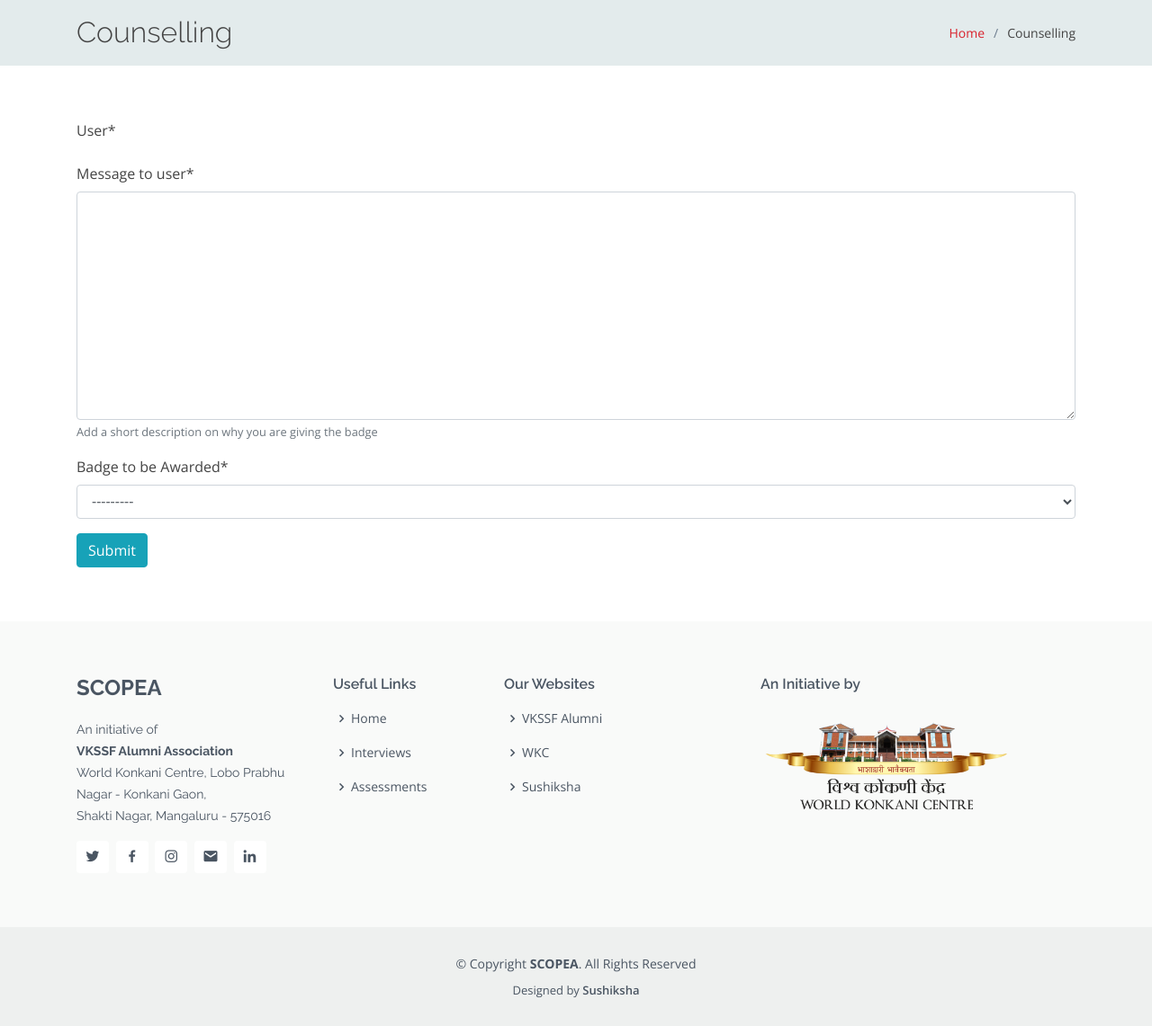
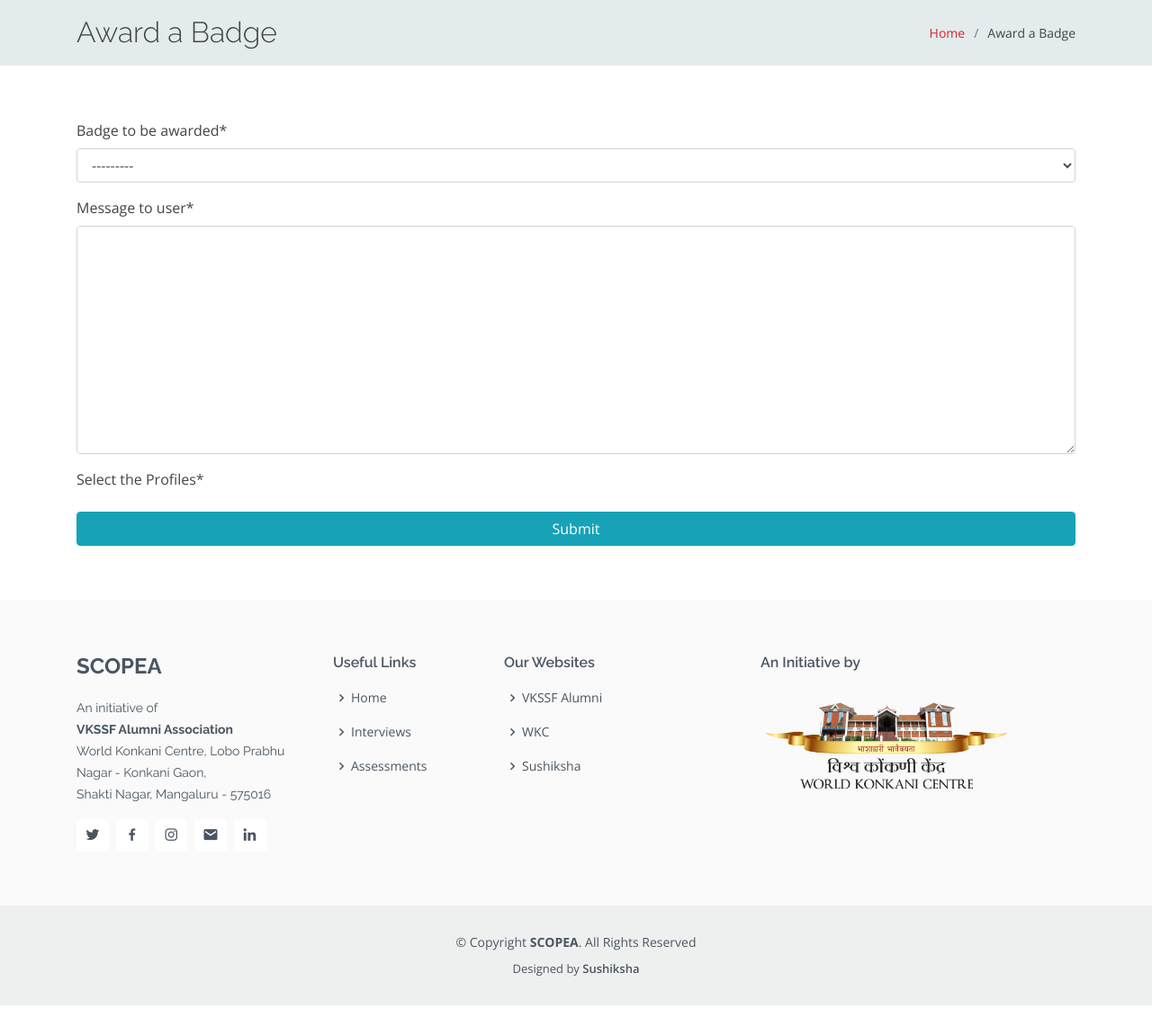
Before and after one commit to World-Konkani-Centre/sushiksha_placement_prep, a Django app: page /award-badge/ in a window 1280 px wide. Shown: the part 87-1228 px from the top of the page at 90% size. After the commit the page ends 1205 px from the top, so only its background shows below. Run offline with Django 3.2, Linux system fonts and the light colour scheme; a user stored in the database is signed in; tables that the repository leaves empty hold one stand-in row (values such as "Sample post"); parts of the project's set-up code (start-up, migrations or seed data) failed here and were passed over; some libraries are stand-ins or nearby versions.

Commit message:
Badge Page

```diff
--- a/badge/forms.py
+++ b/badge/forms.py
@@ -1,23 +1,32 @@
 from django import forms
-from django.utils.translation import gettext_lazy as _
-from .models import Reward
+# from django.utils.translation import gettext_lazy as _
+from .models import Reward, Badge
 from users.models import Profile
+from django.contrib.admin import widgets
+from django.db.models.functions import Lower
 
 
-class BadgeForm(forms.ModelForm):
 
-    class Meta:
-        model = Reward
-        fields = ['user', 'descritpion', 'badge']
-        help_texts = {
-            'descritpion': _('Add a short description on why you are giving the badge'),
-        }
-        labels = {
-            'descritpion': _('Message to user'),
-            'badge': _('Badge to be Awarded'),
-            'user':  _('Select the Users')
-        }
+# class BadgeForm(forms.ModelForm):
 
-    def __init__(self, *args, **kwargs):
-        super(BadgeForm, self).__init__(*args, **kwargs)
-        self.fields['user'] =  forms.ModelMultipleChoiceField(widget = forms.CheckboxSelectMultiple, queryset=Profile.objects.filter(is_mentor=False))
+#     class Meta:
+#         model = Reward
+#         fields = ['user', 'descritpion', 'badge']
+#         help_texts = {
+#             'descritpion': _('Add a short description on why you are giving the badge'),
+#         }
+#         labels = {
+#             'descritpion': _('Message to user'),
+#             'badge': _('Badge to be Awarded'),
+#             'user':  _('Select the Users')
+#         }
+
+#     def __init__(self, *args, **kwargs):
+#         super(BadgeForm, self).__init__(*args, **kwargs)
+#         self.fields['user'] =  forms.ModelMultipleChoiceField(widget = forms.CheckboxSelectMultiple, queryset=Profile.objects.filter(is_mentor=False))
+
+
+class BadgeForm(forms.Form):
+    badge = forms.ModelChoiceField(queryset=Badge.objects.all(), required=True, label='Badge to be awarded')
+    description = forms.CharField(widget=forms.Textarea(), label='Message to user')
+    profiles = forms.ModelMultipleChoiceField(widget=forms.CheckboxSelectMultiple, queryset=Profile.objects.filter(is_mentor=False).order_by(Lower('name')), required=True, label='Select the Profiles')
--- a/badge/views.py
+++ b/badge/views.py
@@ -1,13 +1,29 @@
-from django.shortcuts import render
+from django.shortcuts import render, redirect
+from django.contrib.auth.decorators import login_required
+from django.contrib import messages
 from .forms import BadgeForm
+from .models import Reward
 
+@login_required
 def award_badge(request):
+    if request.user.profile.is_mentor == False:
+        messages.error(request, "You don't have access to view this page :)")
+        return redirect('index')
     if request.method=='POST':
         form = BadgeForm(request.POST)
         if form.is_valid():
-            pass
-    else:
-        form = BadgeForm()
+            profiles = form.cleaned_data.get('profiles')
+            message = form.cleaned_data.get('description')
+            badge = form.cleaned_data.get('badge')
+            awarded_by = request.user.profile.name
+
+        for user in profiles:
+            Reward.objects.create(user=user, awarded_by=awarded_by, descritpion=message, badge=badge)
+        messages.success(request, f'{badge.title} Awarded to {len(profiles)} Users')
+
+        return redirect('badge')
+
+    form = BadgeForm()
 
     context = {
         'form':form
--- a/templates/badge/create.html
+++ b/templates/badge/create.html
@@ -11,11 +11,11 @@
             <div class="container">
 
                 <div class="d-flex justify-content-between align-items-center">
-                    <h2>Counselling</h2>
+                    <h2>Award a Badge</h2>
 
                     <ol>
                         <li><a href="{% url 'index' %}">Home</a></li>
-                        <li>Counselling</li>
+                        <li>Award a Badge</li>
                     </ol>
                 </div>
 
@@ -24,13 +24,11 @@
 
     <section id="services" class="services">
       <div class="container">
-          {% comment %} <h3 class="font-weight-bold pb-2">Advice from those who went before you</h3> {% endcomment %}
-
 
             <form method="POST">
                 {% csrf_token %}
                 {{ form | crispy }}
-                <input type="submit" value="Submit" class="btn btn-info">
+                <input type="submit" value="Submit" class="btn btn-block btn-info">
             </form>
 
       </div>
```
